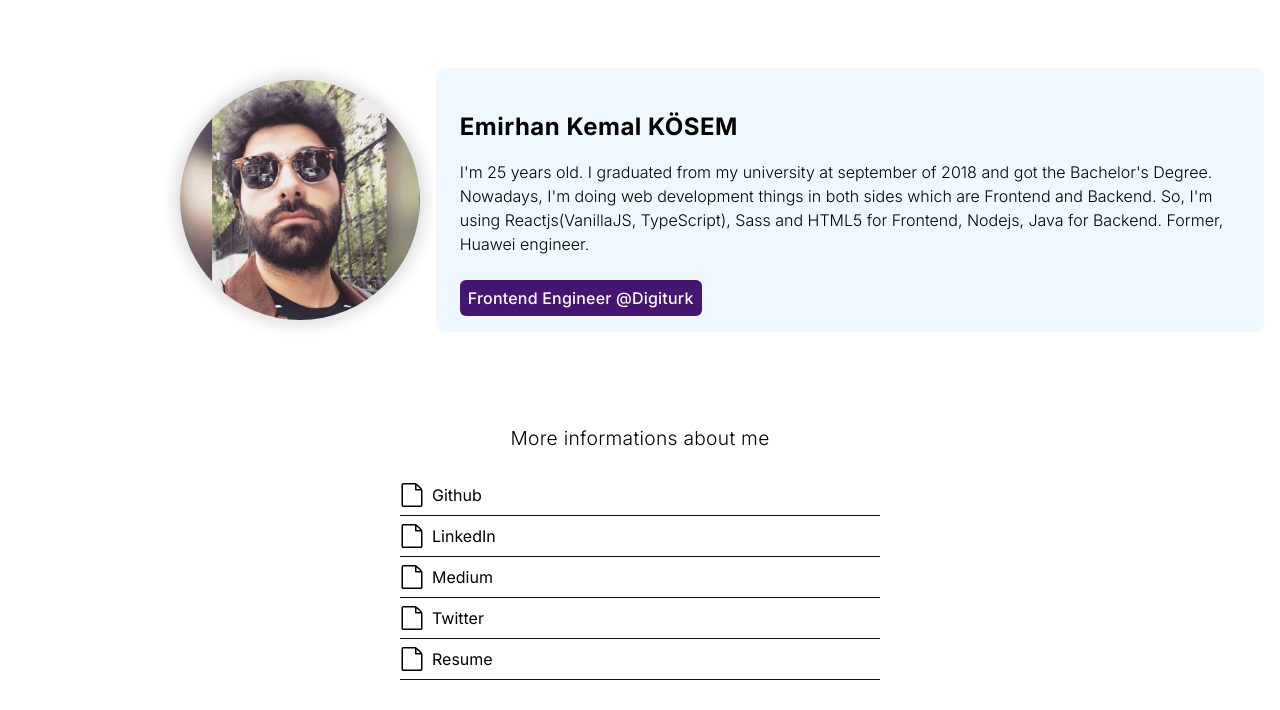
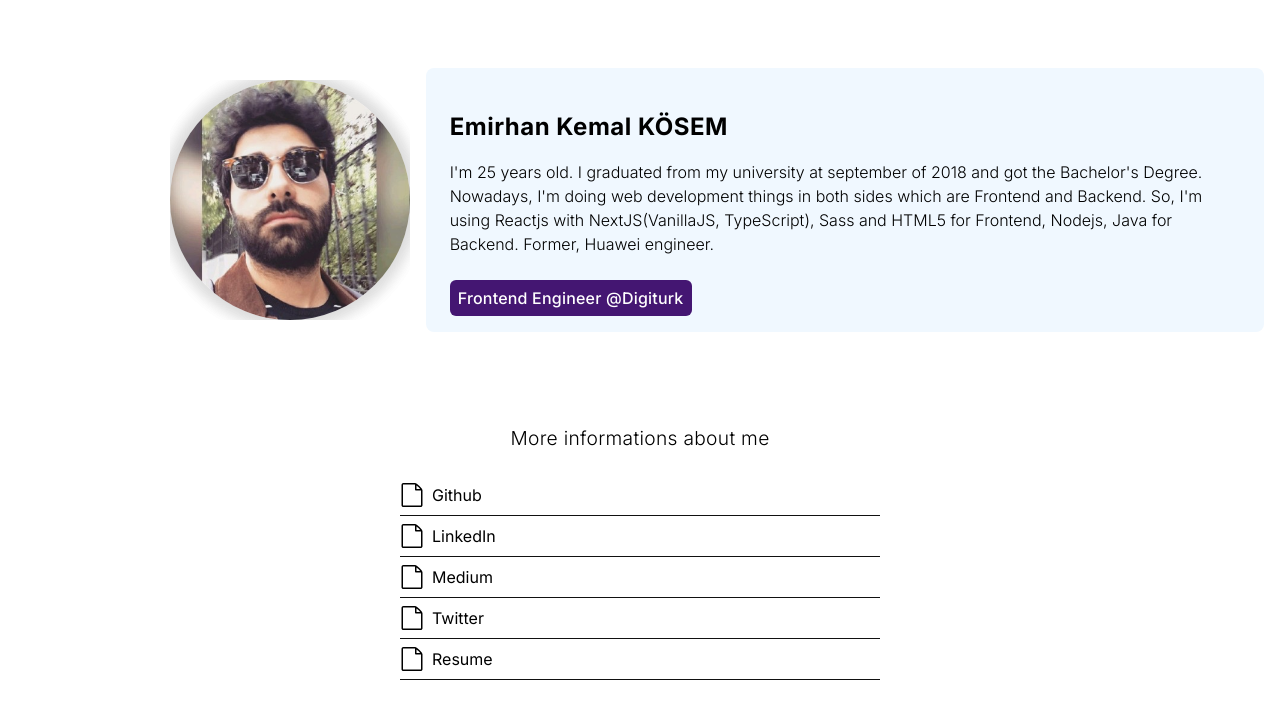
Before and after one commit to KemalEmirhan/emirhan.github.io, a Next.js app: page / in a window 1280 px wide. Shown: the top 710 px of the page. Built offline with nearby package versions, Linux system fonts and the light colour scheme.

Commit message:
chore: nextjs version bump and small changes

```diff
--- a/components/bio.js
+++ b/components/bio.js
@@ -1,4 +1,5 @@
 import React from 'react';
+import Image from "next/image";
 import styles from '../styles/bio.module.scss';
 
 const Bio = () => {
@@ -7,14 +8,14 @@ const Bio = () => {
     return (
         <section className={styles.bio}>
             <div className={styles.bio_pic}>
-                <img src="/pp.jpeg" alt="Emirhan Kemal Kösem" loading="lazy" />
+                <Image src="/pp.jpeg" alt="Emirhan Kemal Kösem" loading="lazy" width="240px" height="240px" />
             </div>
             <div className={styles.bio_desc}>
                 <h2 className={styles.bio_desc__header}>
                     Emirhan Kemal KÖSEM
                 </h2>
                 <p className={styles.bio_desc__content}>
-                    I'm {age} years old. I graduated from my university at september of 2018 and got the Bachelor's Degree. Nowadays, I'm doing web development  things in both sides which are Frontend and Backend. So, I'm using Reactjs(VanillaJS, TypeScript), Sass and HTML5 for
+                    I'm {age} years old. I graduated from my university at september of 2018 and got the Bachelor's Degree. Nowadays, I'm doing web development things in both sides which are Frontend and Backend. So, I'm using Reactjs with NextJS(VanillaJS, TypeScript), Sass and HTML5 for
                     Frontend, Nodejs, Java for Backend.
                     Former, Huawei engineer.
                 </p>
--- a/package.json
+++ b/package.json
@@ -8,7 +8,7 @@
     "start": "next start"
   },
   "dependencies": {
-    "next": "9.5.4",
+    "next": "^10.0.0",
     "react": "16.13.1",
     "react-dom": "16.13.1",
     "sass": "^1.26.10"
```
Also changed, not shown: 1 other file (tests, documents, lock files or other folders).
